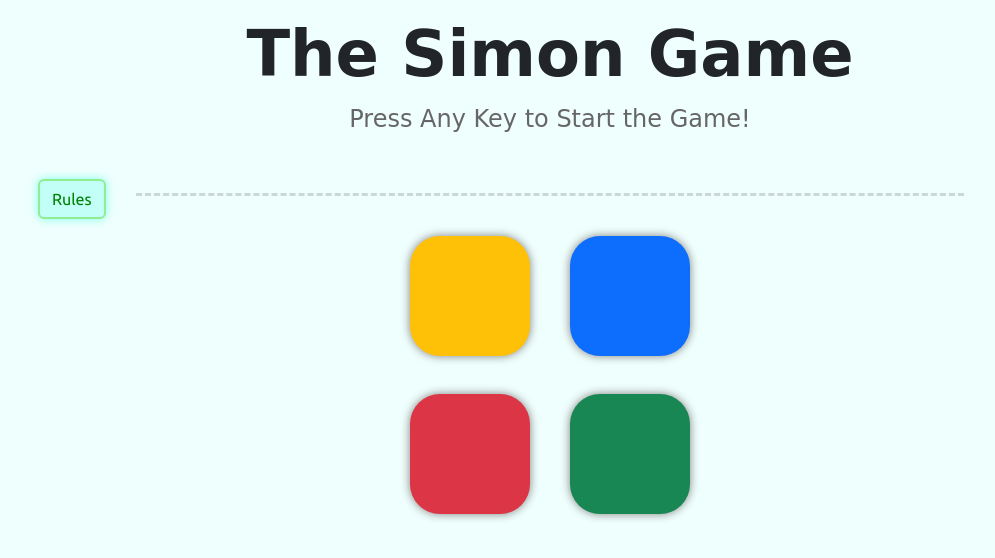
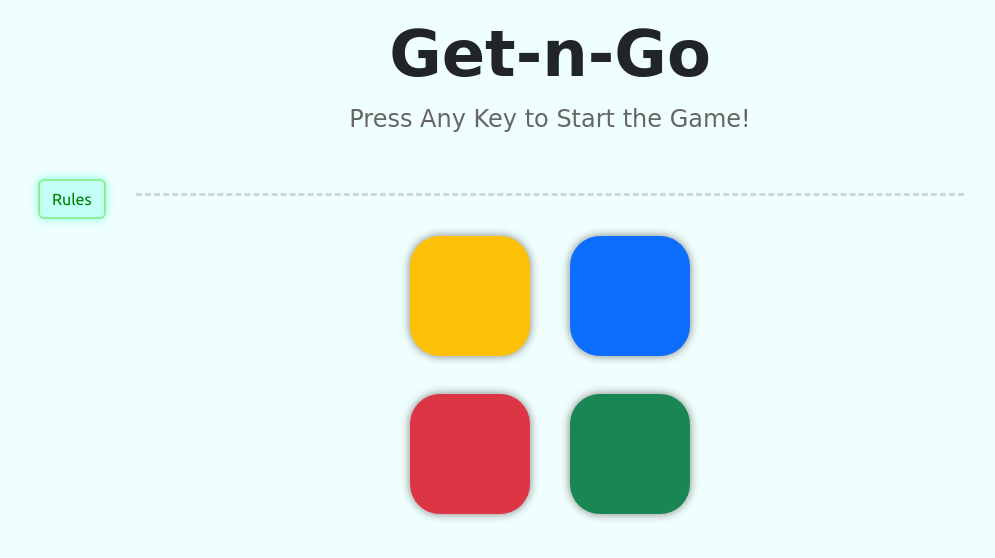
Before and after one commit to tusharscoderoom/Get-n-Go, a plain HTML site: page index.html in a window 1280 px wide. Shown: the whole page, without its empty margins (90-1085 px from the left). Drawn offline with nearby package versions, Linux system fonts and the light colour scheme; a web font is replaced by a local one.

Commit message:
Changed the title

```diff
--- a/index.html
+++ b/index.html
@@ -18,7 +18,7 @@
     <!-- title -->
     <section class="p-5 pt-3 pb-2">
       <div class="container text-center">
-        <h1 class="fw-bolder title">The Simon Game</h1>
+        <h1 class="fw-bolder title">Get-n-Go</h1>
         <p class="levels">Press Any Key to Start the Game!</p>
       </div>
     </section>
```
